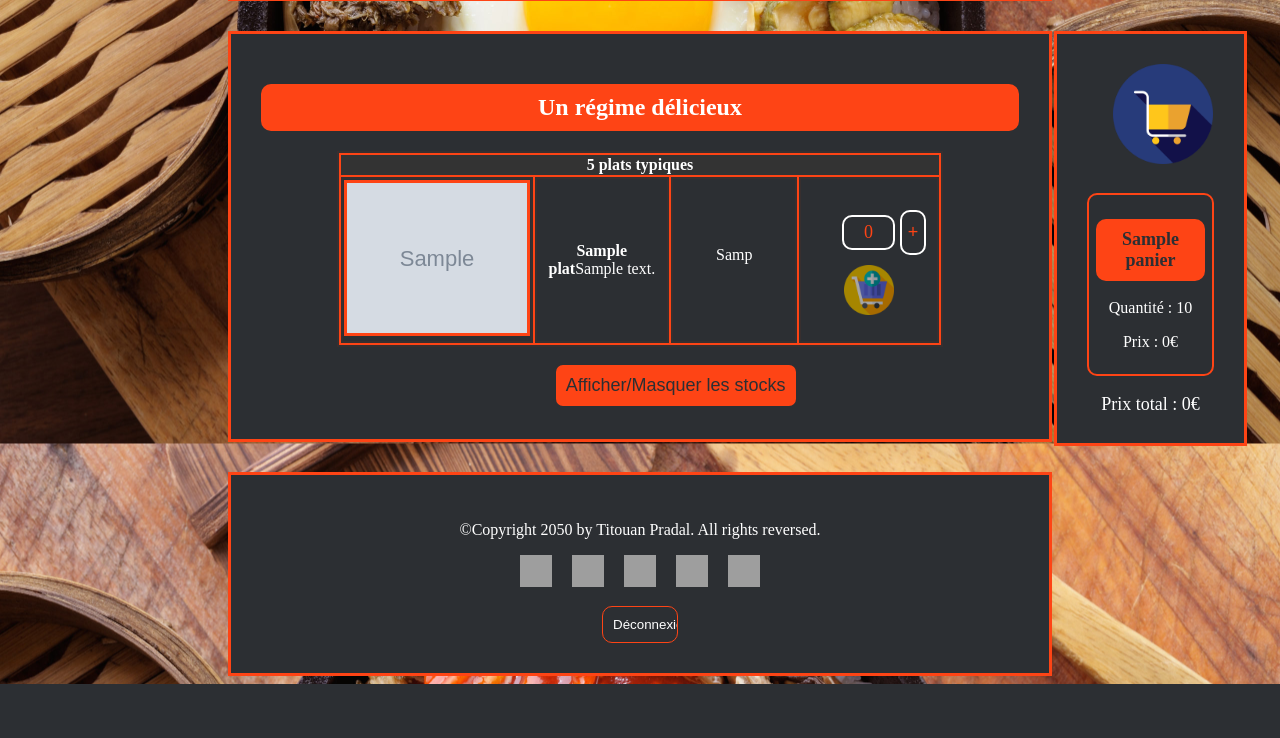
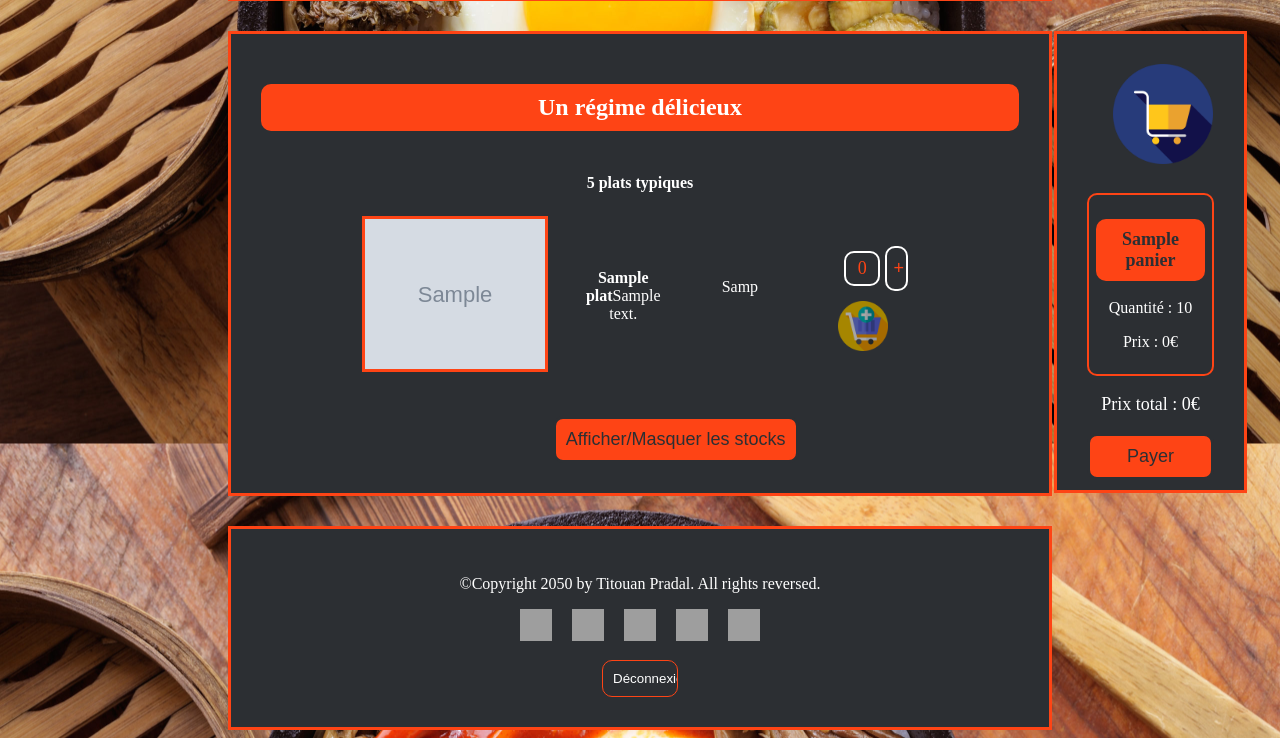
Before and after one commit to TitouanPrl/K-Food, a PHP site: page /php/categories.php?cat=plat in a window 1280 px wide. Shown: the part 408-1146 px from the top of the page. Before the commit the page ends 1092 px from the top, so only its background shows below. Run offline with PHP 8.4, Linux system fonts and the light colour scheme; the visitor is signed in with stand-in values (Sample User, id 1); tables that the repository leaves empty hold one stand-in row (values such as "Sample post"); grey boxes marked "Sample" are stand-in pictures; some web fonts are replaced; grey boxes are pictures that could not be loaded.

Commit message:
suppression barres tableau

```diff
--- a/css/style.css
+++ b/css/style.css
@@ -32,8 +32,10 @@ p {
     border: 2px solid #382f2f;
     text-align: center;
     margin: auto;
-    background-color: #fe4415;
+    background-color: #2C2F33;
+    border-color: #2C2F33;
     color: white;
+    border-spacing : 20px;
 }
 
 .cat_tab td .stock {
@@ -48,8 +50,15 @@ p {
 
 .cat_tab thead,
 .cat_tab tfoot {
-    background-color: #333;
+    background-color: #2C2F33;
+    border-color: #2C2F33;
     color: #fff;
+}
+
+.separateur {
+    align: center;
+    width: 30%;
+    color: #fe4415;
 }
 
 
@@ -367,6 +376,35 @@ label {
     font-size: large;
 }
 
+/* ================================== *
+*           BOUTON PAIEMENT           *
+* =================================== */
+
+#but_paiement {
+    margin-top: 2%;
+    margin-left: auto;
+    text-align: center;
+
+    background-color: #fe4415;
+    color: #2C2F33;
+    border-radius: 10px;
+    font-size: large;
+    text-decoration: none;
+    border: 3px solid #2C2F33;
+    padding: 10px;
+    width: 100%;
+
+    transition: all 0.2s;
+
+    display: block;
+}
+
+#but_paiement:hover {
+    color: #fff;
+    border: 3px solid #fff;
+    transition: all 0.2s;
+}
+
 
 /* ================================== *
 *       MISE EN FORME GENERALE        *
--- a/php/panier.php
+++ b/php/panier.php
@@ -34,4 +34,5 @@ foreach ($_SESSION["data"]['Panier'] as $current) {
 }
 
 echo ('<p id="prix_tot_prod_panier">Prix total : ' . $prix_tot . '€</p>
+<button id="but_paiement">Payer</button>
 </div>');
```
